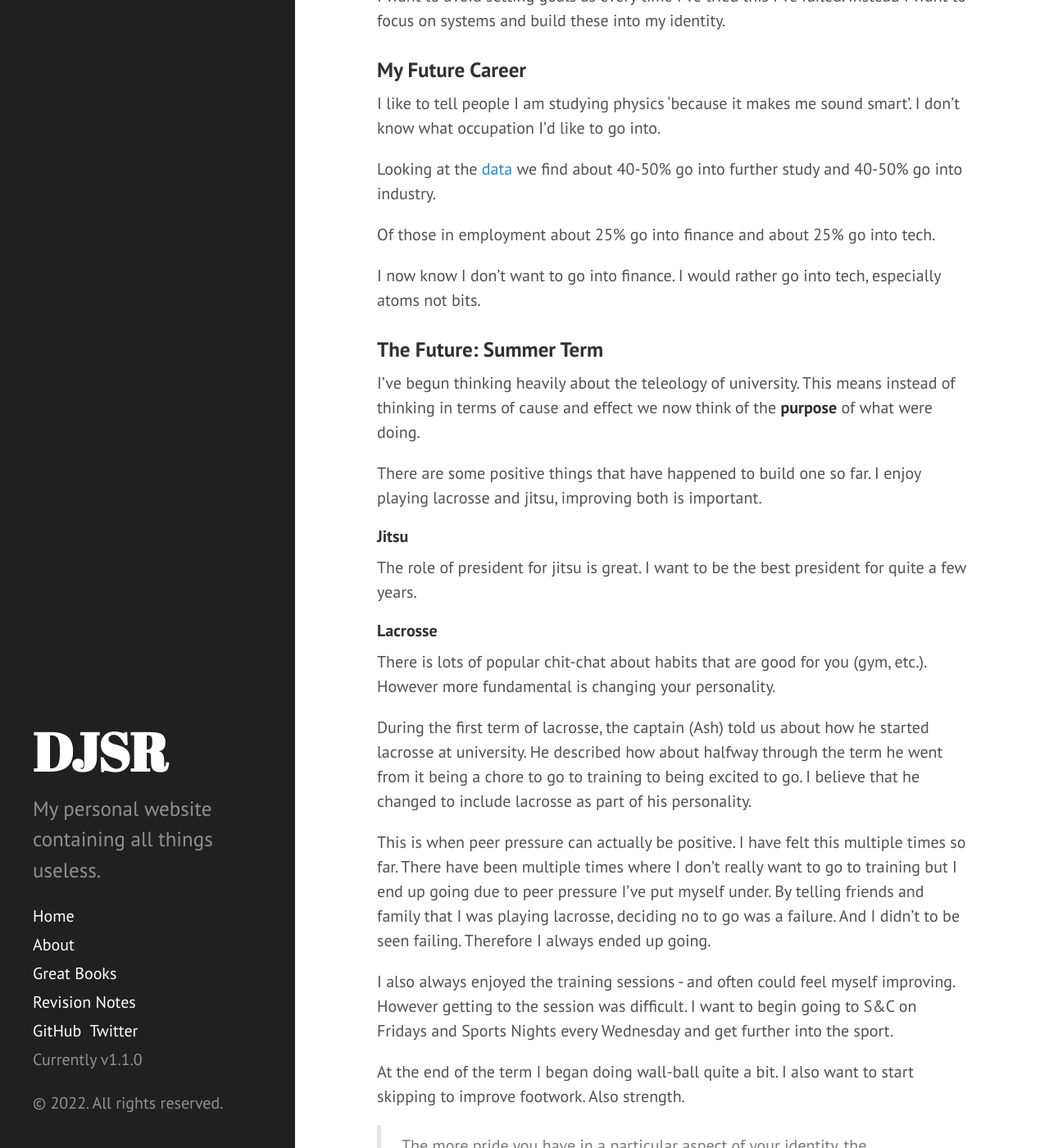
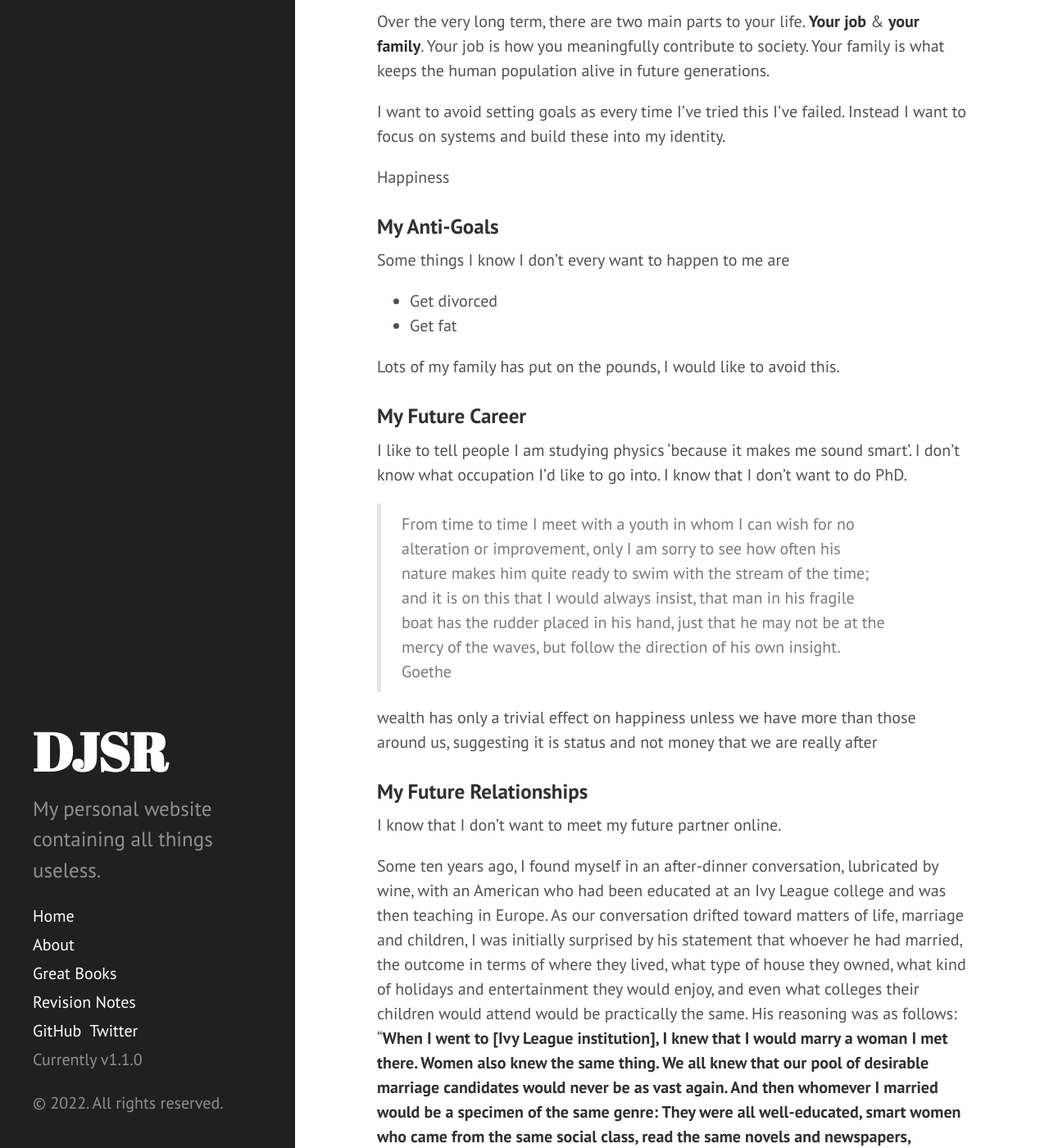
Before and after one commit to dansomrob/dansomrob.github.io, a Jekyll site: the page built from hidden.md, in a window 1280 px wide and 1400 px high, scrolled down 463 px. Shown: the whole window at 82% size. Built offline with Jekyll 4.4.1, drawn with Linux system fonts in a browser that asks for light colours; some of the changed text lies outside the part shown.

Commit message:
Update hidden.md

```diff
--- a/hidden.md
+++ b/hidden.md
@@ -2,30 +2,46 @@
 layout: default
 title: Hidden Journal
 ---
-# Aims/Goals
+# Aims & Goals
 
 *Easter 2022*
 
 >The hardest thing is not doing what you want - it's knowing what you want. [@Naval](https://twitter.com/NavalismHQ/status/1514833143294877700)
 
-Over the very long term, there are two main parts to your life.
+This is a vague, self-exploratory essay looking at purpose & meaning. I want to guide me to figure out what I want to do with my life and my next few years at Imperial.
 
-- Your job
-- Your family
+### Introduction
+
+Over the very long term, there are two main parts to your life. **Your job** & **your family**. Your job is how you meaningfully contribute to society. Your family is what keeps the human population alive in future generations.
 
 I want to avoid setting goals as every time I've tried this I've failed. Instead I want to focus on systems and build these into my identity.
 
+Happiness
+
+### My Anti-Goals
+
+Some things I know I don't every want to happen to me are
+
+* Get divorced
+* Get fat
+
+Lots of my family has put on the pounds, I would like to avoid this.
+
 ### My Future Career
 
-I like to tell people I am studying physics 'because it makes me sound smart'. I don't know what occupation I'd like to go into.
+I like to tell people I am studying physics 'because it makes me sound smart'. I don't know what occupation I'd like to go into. I know that I don't want to do PhD.
 
-Looking at the [data](https://www.imperial.ac.uk/media/imperial-college/administration-and-support-services/careers-service/public/resources/dlhe/ug-tables/Physics-tables.pdf) we find about 40-50% go into further study and 40-50% go into industry.
+>From time to time I meet with a youth in whom I can wish for no alteration or improvement, only I am sorry to see how often his nature makes him quite ready to swim with the stream of the time; and it is on this that I would always insist, that man in his fragile boat has the rudder placed in his hand, just that he may not be at the mercy of the waves, but follow the direction of his own insight. Goethe
 
-Of those in employment about 25% go into finance and about 25% go into tech.
+wealth has only a trivial effect on happiness unless we have more than those around us, suggesting it is status and not money that we are really after
 
-I now know I don't want to go into finance. I would rather go into tech, especially atoms not bits.
+### My Future Relationships
 
-### The Future: Summer Term
+I know that I don't want to meet my future partner online.
+
+Some ten years ago, I found myself in an after-dinner conversation, lubricated by wine, with an American who had been educated at an Ivy League college and was then teaching in Europe. As our conversation drifted toward matters of life, marriage and children, I was initially surprised by his statement that whoever he had married, the outcome in terms of where they lived, what type of house they owned, what kind of holidays and entertainment they would enjoy, and even what colleges their children would attend would be practically the same. His reasoning was as follows: “**When I went to [Ivy League institution], I knew that I would marry a woman I met there. Women also knew the same thing. We all knew that our pool of desirable marriage candidates would never be as vast again. And then whomever I married would be a specimen of the same genre: They were all well-educated, smart women who came from the same social class, read the same novels and newspapers, dressed the same, had the same preferences about restaurants, hiking, places to live, cars to drive and people to see, as well about how to take care of the kids and what schools they should attend. It really made almost no difference socially whom among them I married.**” Article by [[Branko Milanovic](https://quillette.com/2019/10/18/rich-like-me-how-assortative-mating-is-driving-income-inequality/)]
+
+### The Immediate Future: Summer Term
 
 I've begun thinking heavily about the teleology of university. This means instead of thinking in terms of cause and effect we now think of the **purpose** of what were doing.
 
```
Also changed, not shown: other parts of hidden.md (+2 -0 lines).
